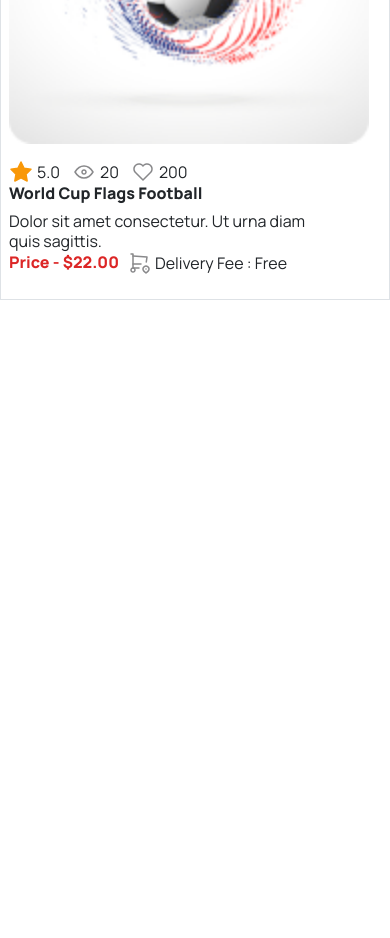
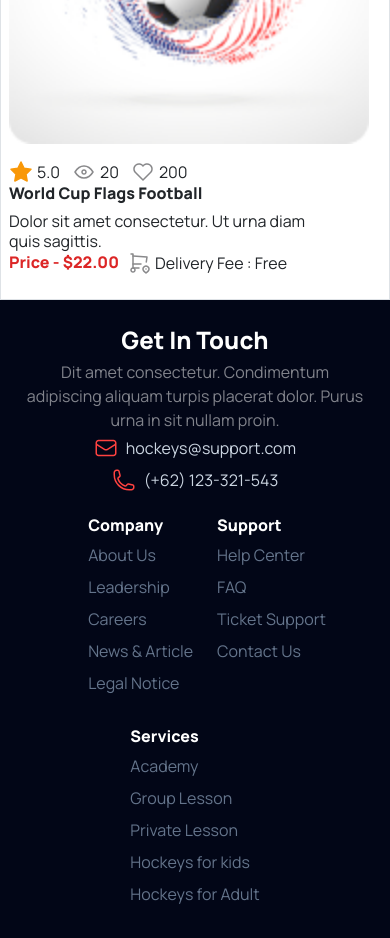
Before and after one commit to mamun-0/B9A3, a plain HTML site: page index.html in a window 390 px wide. Shown: the part 4555-5493 px from the top of the page. Before the commit the page ends 4855 px from the top, so only its background shows below. Drawn offline with nearby package versions, Linux system fonts and the light colour scheme.

Commit message:
footer section complete for both mobile and desktop device

```diff
--- a/index.html
+++ b/index.html
@@ -1322,6 +1322,114 @@
         </div>
       </div>
     </section>
+    <footer class="bg-slate-950 sm:h-96 py-4">
+      <div class="sm:flex sm:justify-evenly items-center h-full">
+        <!-- Footer  1st part -->
+        <div class="flex flex-col justify-center items-center text-center">
+          <h2 class="font-extrabold sm:text-3xl text-2xl text-white">Get In Touch</h2>
+          <p class="text-white-50 sm:my-3 my-1">
+            Dit amet consectetur. Condimentum <br />
+            adipiscing aliquam turpis placerat dolor. Purus <br />
+            urna in sit nullam proin.
+          </p>
+          <div class="sm:flex flex">
+            <svg
+              xmlns="http://www.w3.org/2000/svg"
+              width="24"
+              height="24"
+              viewBox="0 0 24 24"
+              fill="none"
+            >
+              <path
+                d="M21.75 6.75V17.25C21.75 17.8467 21.5129 18.419 21.091 18.841C20.669 19.2629 20.0967 19.5 19.5 19.5H4.5C3.90326 19.5 3.33097 19.2629 2.90901 18.841C2.48705 18.419 2.25 17.8467 2.25 17.25V6.75M21.75 6.75C21.75 6.15326 21.5129 5.58097 21.091 5.15901C20.669 4.73705 20.0967 4.5 19.5 4.5H4.5C3.90326 4.5 3.33097 4.73705 2.90901 5.15901C2.48705 5.58097 2.25 6.15326 2.25 6.75M21.75 6.75V6.993C21.75 7.37715 21.6517 7.75491 21.4644 8.0903C21.2771 8.42569 21.0071 8.70754 20.68 8.909L13.18 13.524C12.8252 13.7425 12.4167 13.8582 12 13.8582C11.5833 13.8582 11.1748 13.7425 10.82 13.524L3.32 8.91C2.99292 8.70854 2.72287 8.42669 2.53557 8.0913C2.34827 7.75591 2.24996 7.37815 2.25 6.994V6.75"
+                stroke="#FF4240"
+                stroke-width="1.5"
+                stroke-linecap="round"
+                stroke-linejoin="round"
+              />
+            </svg>
+            <p class="text-slate-300 ml-2">hockeys@support.com</p>
+          </div>
+          <div class="sm:flex mt-2 flex">
+            <svg
+              xmlns="http://www.w3.org/2000/svg"
+              width="24"
+              height="24"
+              viewBox="0 0 24 24"
+              fill="none"
+            >
+              <path
+                d="M2.25 6.75C2.25 15.034 8.966 21.75 17.25 21.75H19.5C20.0967 21.75 20.669 21.5129 21.091 21.091C21.5129 20.669 21.75 20.0967 21.75 19.5V18.128C21.75 17.612 21.399 17.162 20.898 17.037L16.475 15.931C16.035 15.821 15.573 15.986 15.302 16.348L14.332 17.641C14.05 18.017 13.563 18.183 13.122 18.021C11.4849 17.4191 9.99815 16.4686 8.76478 15.2352C7.53141 14.0018 6.58087 12.5151 5.979 10.878C5.817 10.437 5.983 9.95 6.359 9.668L7.652 8.698C8.015 8.427 8.179 7.964 8.069 7.525L6.963 3.102C6.90214 2.85869 6.76172 2.6427 6.56405 2.48834C6.36638 2.33397 6.1228 2.25008 5.872 2.25H4.5C3.90326 2.25 3.33097 2.48705 2.90901 2.90901C2.48705 3.33097 2.25 3.90326 2.25 4.5V6.75Z"
+                stroke="#FF4240"
+                stroke-width="1.5"
+                stroke-linecap="round"
+                stroke-linejoin="round"
+              />
+            </svg>
+            <p class="text-slate-300 ml-2">(+62) 123-321-543</p>
+          </div>
+        </div>
+        <!-- Footer  2nd part -->
+        <div class="flex justify-center sm:flex mt-4">
+          <div class="mx-4">
+            <h2 class="font-extrabold text-1xl text-white">Company</h2>
+            <ul>
+              <li class="my-2">
+                <a class="text-slate-500" href="#">About Us</a>
+              </li>
+              <li class="my-2">
+                <a class="text-slate-500" href="#">Leadership</a>
+              </li>
+              <li class="my-2">
+                <a class="text-slate-500" href="#">Careers</a>
+              </li>
+              <li class="my-2">
+                <a class="text-slate-500" href="#">News & Article</a>
+              </li>
+              <li class="my-2">
+                <a class="text-slate-500" href="#">Legal Notice</a>
+              </li>
+            </ul>
+          </div>
+          <div>
+            <h2 class="font-extrabold text-1xl text-white">Support</h2>
+            <ul>
+              <li class="my-2">
+                <a class="text-slate-500" href="#">Help Center</a>
+              </li>
+              <li class="my-2"><a class="text-slate-500" href="#">FAQ</a></li>
+              <li class="my-2">
+                <a class="text-slate-500" href="#">Ticket Support</a>
+              </li>
+              <li class="my-2">
+                <a class="text-slate-500" href="#">Contact Us</a>
+              </li>
+            </ul>
+          </div>
+        </div>
+        <!-- Footer  3rd part -->
+        <div class="flex justify-center sm:flex mt-4">
+          <div>
+            <h2 class="font-extrabold text-1xl text-white">Services</h2>
+            <ul>
+              <li class="my-2">
+                <a class="text-slate-500" href="#">Academy</a>
+              </li>
+              <li class="my-2"><a class="text-slate-500" href="#">Group Lesson</a></li>
+              <li class="my-2">
+                <a class="text-slate-500" href="#">Private Lesson</a>
+              </li>
+              <li class="my-2">
+                <a class="text-slate-500" href="#">Hockeys for kids</a>
+              </li>
+              <li class="my-2">
+                <a class="text-slate-500" href="#">Hockeys for Adult</a>
+              </li>
+            </ul>
+          </div>
+        </div>
+      </div>
+    </footer>
     <script
       src="https://cdn.jsdelivr.net/npm/@popperjs/core@2.11.6/dist/umd/popper.min.js"
       integrity="sha384-oBqDVmMz9ATKxIep9tiCxS/Z9fNfEXiDAYTujMAeBAsjFuCZSmKbSSUnQlmh/jp3"
```
